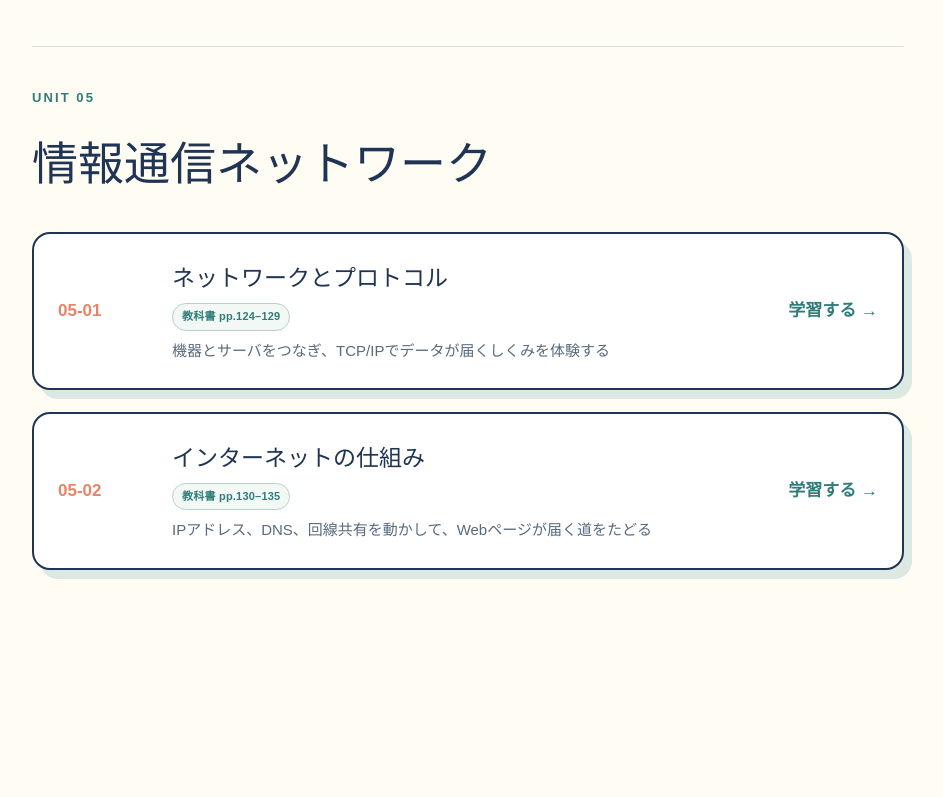
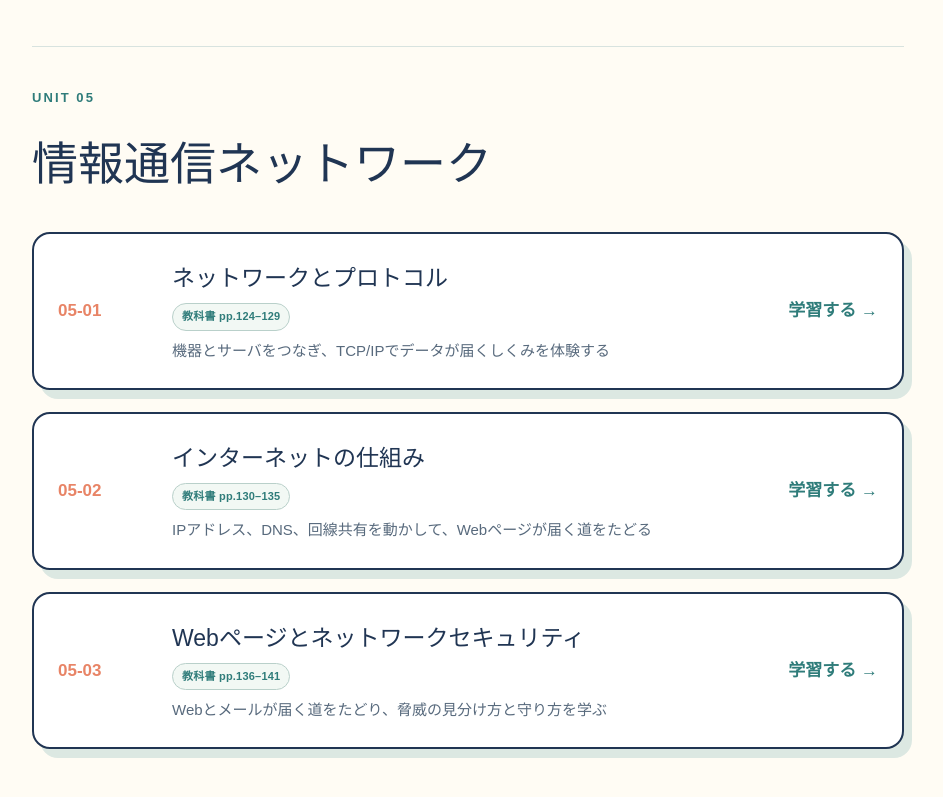
Before and after one commit to KeiichiKure/YSFH-Infomatics-2026, a Next.js app: page / in a window 1280 px wide. Shown: the part 2028-2825 px from the top of the page, without its empty margins (172-1115 px from the left). Before the commit the page ends 2698 px from the top, so only its background shows below. Built offline with nearby package versions, Linux system fonts and the light colour scheme; no server answers.

Commit message:
Link 05-03 unit from home page

```diff
--- a/app/page.tsx
+++ b/app/page.tsx
@@ -119,6 +119,15 @@ export default function Home() {
           </div>
           <span className="unit-status">学習する →</span>
         </Link>
+        <Link className="unit-card unit-card-active" href="/units/05-03/">
+          <span className="unit-number">05-03</span>
+          <div>
+            <h3>Webページとネットワークセキュリティ</h3>
+            <span className="textbook-page">教科書 pp.136–141</span>
+            <p>Webとメールが届く道をたどり、脅威の見分け方と守り方を学ぶ</p>
+          </div>
+          <span className="unit-status">学習する →</span>
+        </Link>
       </section>
     </main>
   );
```
